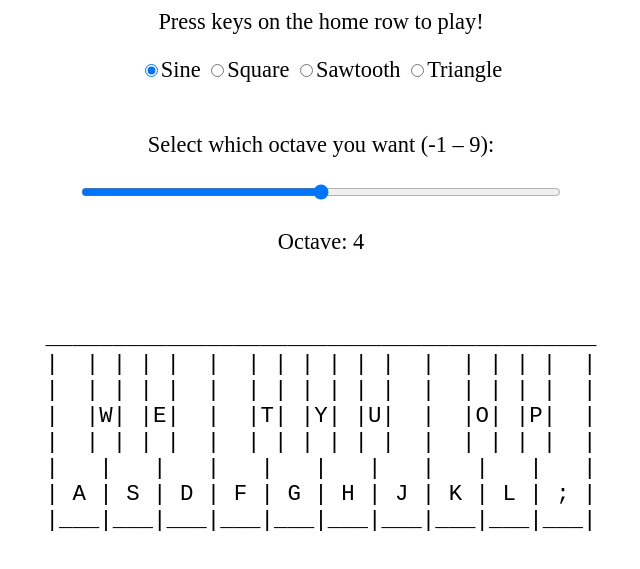
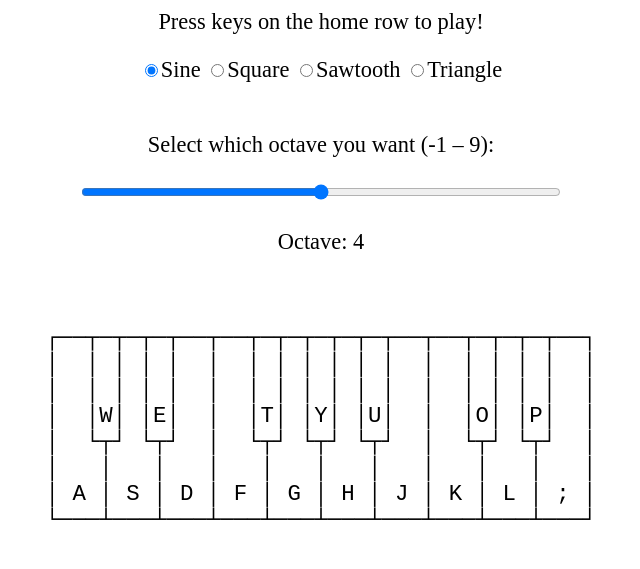
Before and after one commit to simonra/JS_Synth, a plain HTML site: page index.html in a window 1280 px wide. Shown: the part 103-672 px from the top of the page, without its empty margins (319-959 px from the left). Drawn offline with Linux system fonts and the light colour scheme.

Commit message:
Make ascii arti into box art

```diff
--- a/index.html
+++ b/index.html
@@ -51,14 +51,14 @@
 <br/>
 <div>
 	<pre>
-_________________________________________
-|  | | | |  |  | | | | | |  |  | | | |  |
-|  | | | |  |  | | | | | |  |  | | | |  |
-|  |W| |E|  |  |T| |Y| |U|  |  |O| |P|  |
-|  | | | |  |  | | | | | |  |  | | | |  |
-|   |   |   |   |   |   |   |   |   |   |
-| A | S | D | F | G | H | J | K | L | ; |
-|___|___|___|___|___|___|___|___|___|___|
+┌──┬─┬─┬─┬──┬──┬─┬─┬─┬─┬─┬──┬──┬─┬─┬─┬──┐
+│  │ │ │ │  │  │ │ │ │ │ │  │  │ │ │ │  │
+│  │ │ │ │  │  │ │ │ │ │ │  │  │ │ │ │  │
+│  │W│ │E│  │  │T│ │Y│ │U│  │  │O│ │P│  │
+│  └┬┘ └┬┘  │  └┬┘ └┬┘ └┬┘  │  └┬┘ └┬┘  │
+│   │   │   │   │   │   │   │   │   │   │
+│ A │ S │ D │ F │ G │ H │ J │ K │ L │ ; │
+└───┴───┴───┴───┴───┴───┴───┴───┴───┴───┘
 	</pre>
 </div>
 <!-- <h1>Visualization</h1>
```
